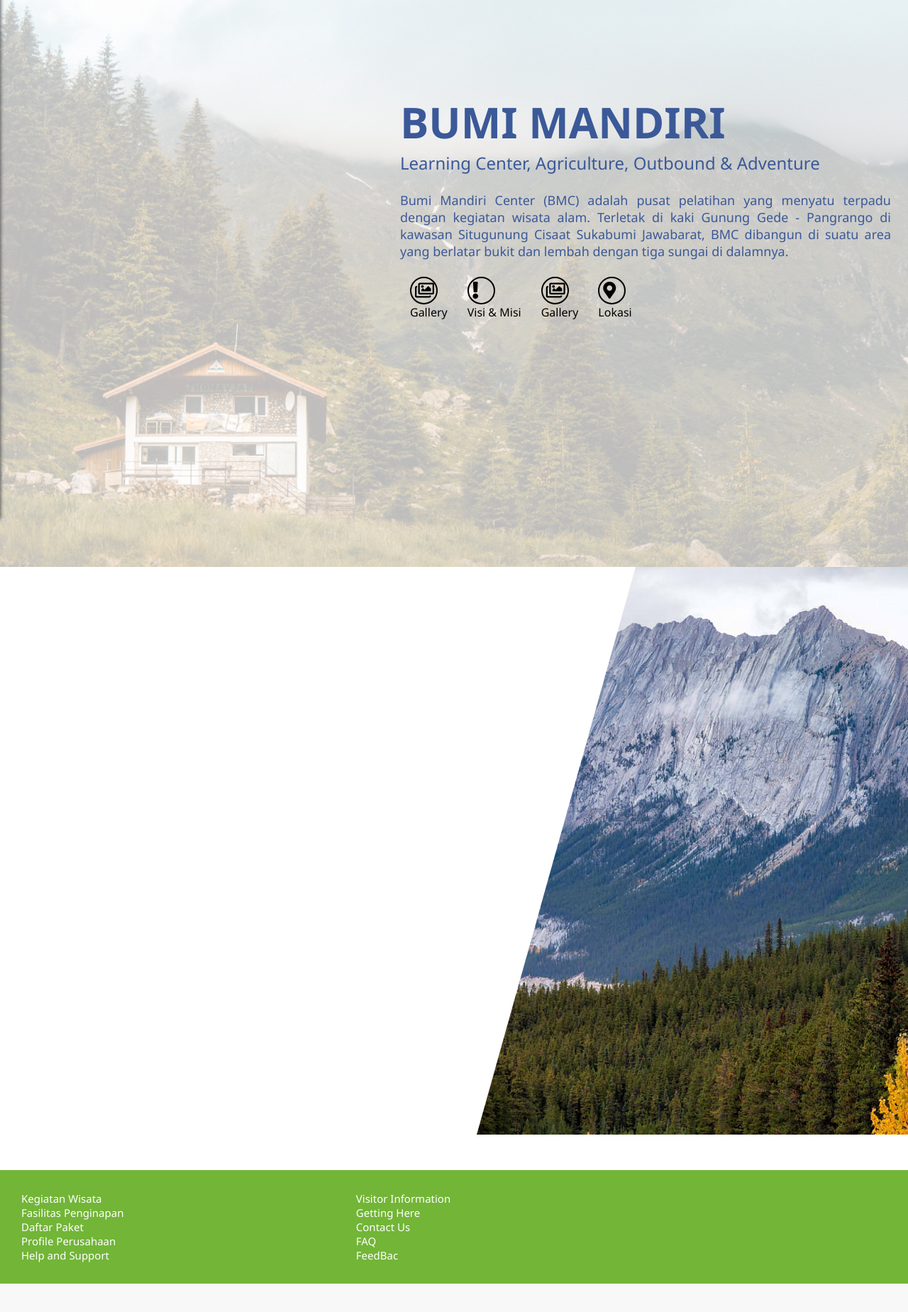
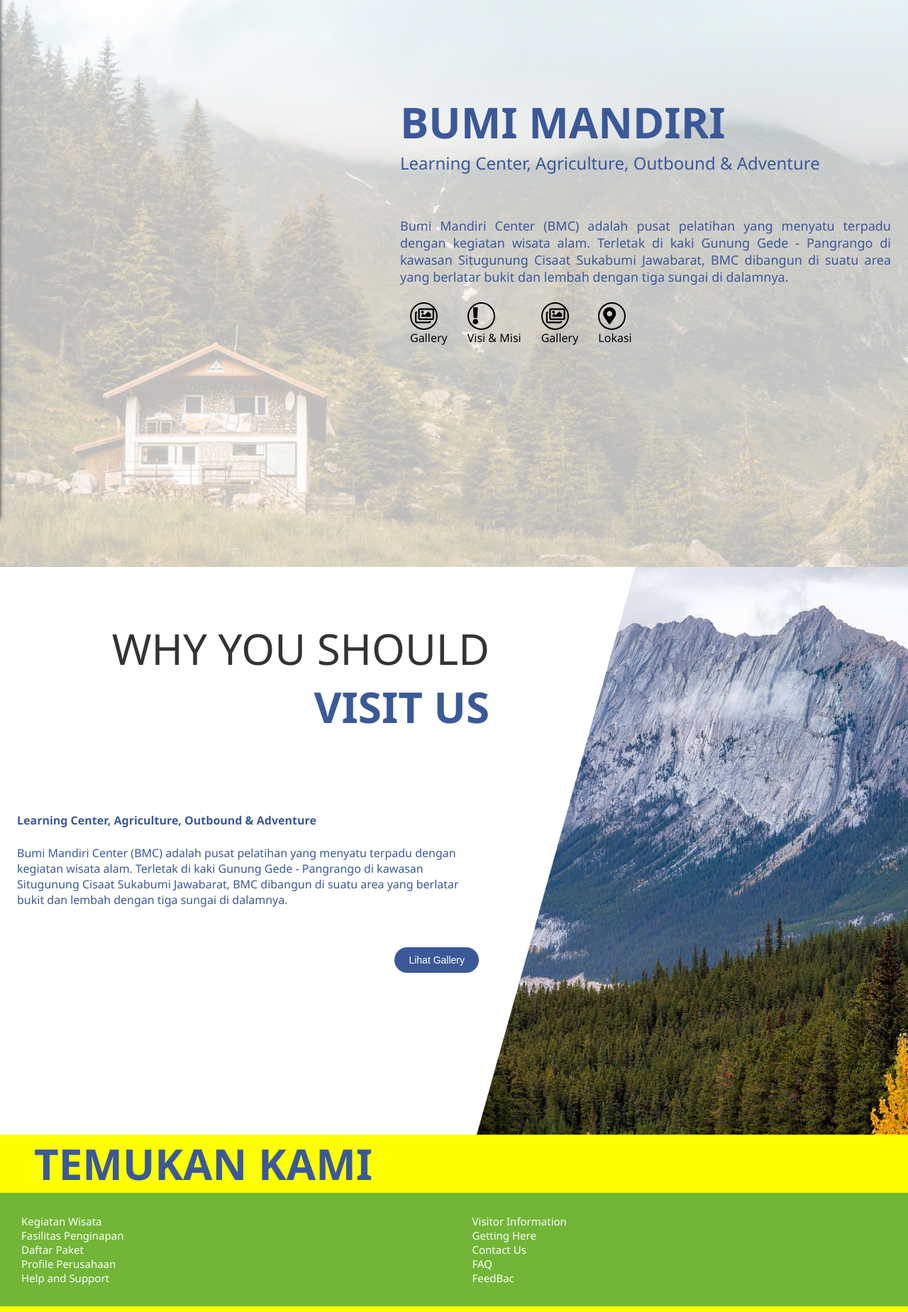
Before and after one commit to vinzhaHerman/bumimandiri, a CodeIgniter app: page /PBumiMandiri/Web/about_us in a window 1280 px wide. Shown: the part 71-1920 px from the top of the page at 71% size. Before the commit the page ends 1880 px from the top, so only its background shows below. Run offline with CodeIgniter, Linux system fonts and the light colour scheme; some libraries are stand-ins or nearby versions.

Commit message:
update about us

```diff
--- a/application/views/pages/about_us.php
+++ b/application/views/pages/about_us.php
@@ -4,9 +4,9 @@
 		<div class="section">
 			<div class="overlay"></div>
 			<div class="para-container">
-				<h1 class="text">BUMI MANDIRI</h1>
-				<h4 class="text">Learning Center, Agriculture, Outbound & Adventure</h4>
-				<p class="para text">Bumi Mandiri Center (BMC) adalah  pusat pelatihan yang menyatu terpadu dengan kegiatan wisata alam. Terletak di kaki Gunung Gede - Pangrango di kawasan Situgunung Cisaat Sukabumi Jawabarat, BMC dibangun di suatu area yang berlatar bukit dan lembah dengan tiga sungai di dalamnya.</p>
+				<h1 class="text title-right">BUMI MANDIRI</h1>
+				<h4 class="text text-right">Learning Center, Agriculture, Outbound & Adventure</h4>
+				<p class="text para-right">Bumi Mandiri Center (BMC) adalah  pusat pelatihan yang menyatu terpadu dengan kegiatan wisata alam. Terletak di kaki Gunung Gede - Pangrango di kawasan Situgunung Cisaat Sukabumi Jawabarat, BMC dibangun di suatu area yang berlatar bukit dan lembah dengan tiga sungai di dalamnya.</p>
 				<div class="symbols-container">
 					<div class="symbol">
 						<i class="far fa-images round"></i>
@@ -29,8 +29,40 @@
 		</div>
 		<div class="section">
 			<div class="path">
-				<div class="para-container"></div>
+				<div class="para-container-left">
+					<div class="title-left-cont"><h1 class="text title title-left">WHY YOU SHOULD<br><span class="highlight">VISIT US</span></h1></div>
+					<h4 class="text">Learning Center, Agriculture, Outbound & Adventure</h4>
+					<p class="text para-left">Bumi Mandiri Center (BMC) adalah  pusat pelatihan yang menyatu terpadu dengan kegiatan wisata alam. Terletak di kaki Gunung Gede - Pangrango di kawasan Situgunung Cisaat Sukabumi Jawabarat, BMC dibangun di suatu area yang berlatar bukit dan lembah dengan tiga sungai di dalamnya.</p>
+					<button class="fill-button-blue" style="float: right; margin-top: 32px;"> Lihat Gallery</button>
+				</div>
 			</div>
+		</div>
+		<div class="section">
+			<h1 class="title" style="color: #3b5998;">TEMUKAN KAMI</h1>
+			<div class="about-grid-container">
+        	<div class="grid-item">
+            	<div class="grid-item-content">
+                	<ul>
+                    	<li><a href="http://localhost/PBumiMandiri/web/kegiatan">Kegiatan Wisata</a></li>
+                    	<li><a href="http://localhost/PBumiMandiri/web/fasilitas">Fasilitas Penginapan</a></li>
+                    	<li><a href="http://localhost/PBumiMandiri/web/daftarpaket">Daftar Paket</a></li>
+                    	<li><a href="#">Profile Perusahaan</a></li>
+                    	<li><a href="#">Help and Support</a></li>
+
+                	</ul>
+            	</div>
+        	</div>
+        	<div class="grid-item">
+            	<div class="grid-item-content">
+                	<ul>
+                    	<li><a href="#">Visitor Information</a></li>
+                    	<li><a href="#">Getting Here</a></li>
+                    	<li><a href="#">Contact Us</a></li>
+                    	<li><a href="#">FAQ</a></li>
+                    	<li><a href="#">FeedBac</a></li>
+                	</ul>
+            	</div>
+        	</div>
 		</div>
 	</div>
 </div>
--- a/application/views/template/footer.php
+++ b/application/views/template/footer.php
@@ -45,7 +45,8 @@
 <!-- <div class="google-maps">
     <iframe src="https://www.google.com/maps/embed?pb=!1m18!1m12!1m3!1d1980.5975361632288!2d106.91484884317151!3d-6.867212832841435!2m3!1f0!2f0!3f0!3m2!1i1024!2i768!4f13.1!3m3!1m2!1s0x2e68361755d6e671%3A0x76669346d896e50a!2sOutbound+Bumi+Mandiri!5e0!3m2!1sid!2sid!4v1557389223160!5m2!1sid!2sid" width="400" height="300" frameborder="0" style="border:0" allowfullscreen></iframe>
 </div> -->
-                </div>
+        </div>
+</div>
 </div>
 <!-- --------------------------END grid footer--------------------------------------------- -->
 </html>
--- a/assets/css/global.css
+++ b/assets/css/global.css
@@ -455,3 +455,14 @@ nav ul li a{
     text-align: center;
     margin: 20px auto;
 }
+
+
+
+
+
+.about-grid-container {
+    display: grid;
+    grid-template-columns: auto auto;
+    background-color: #72B537;
+    padding: 10px;
+}
--- a/assets/css/profile.css
+++ b/assets/css/profile.css
@@ -49,21 +49,56 @@
 	right: 0;
 	transform: translateY(-50%);
 }
+.para-container-left{
+	width: 690px;
+	height: 520px;
+	/*background-color: red;*/
+	position: absolute;
+	margin: 42px 0 0 0;
+	left: 0;
+}
 .text{
 	margin: 24px;
 	color: #3b5998;
 }
-.text:nth-child(1){
+.title{
+	margin: 0 48px;
+	font-size: 60px;
+}
+.title-right{
 	margin: 32px 0 0 24px;
 	font-size: 60px;
 }
-.text:nth-child(2){
+.text-right{
 	margin: 0 24px;
 	font-size: 24px;
 	font-weight: normal;
 }
-.text:nth-child(3){
+.para-right{
 	text-align: justify;
+	font-size: 18px;
+	margin-top: 60px;
+}
+.para-left{
+	display: block;
+}
+.title-left-cont{
+	width: 100%;
+	height: 280px;
+}
+.title-left{
+	margin: 32px 0 0 24px;
+	font-size: 60px;
+	font-weight: normal;
+	color: #333;
+	float: right;
+}
+.highlight{
+	float: right;
+	color: #3b5998;
+	font-weight: bold;
+}
+.para{
 	font-size: 18px;
 }
 .symbols-container{
@@ -102,9 +137,18 @@
 
 
 @media only screen and (max-width: 600px){
-	.para-container{
+	.para-container, .para-container-left{
 		width: 100%;
 		height: auto;
+		text-align: center;
+	}
+	.path{
+		-webkit-clip-path: none;
+		clip-path: none;
+		width: 100%
+	}
+	.highlight{
+		float: none;
 	}
 	.symbols-container{
 		display: none;
```
